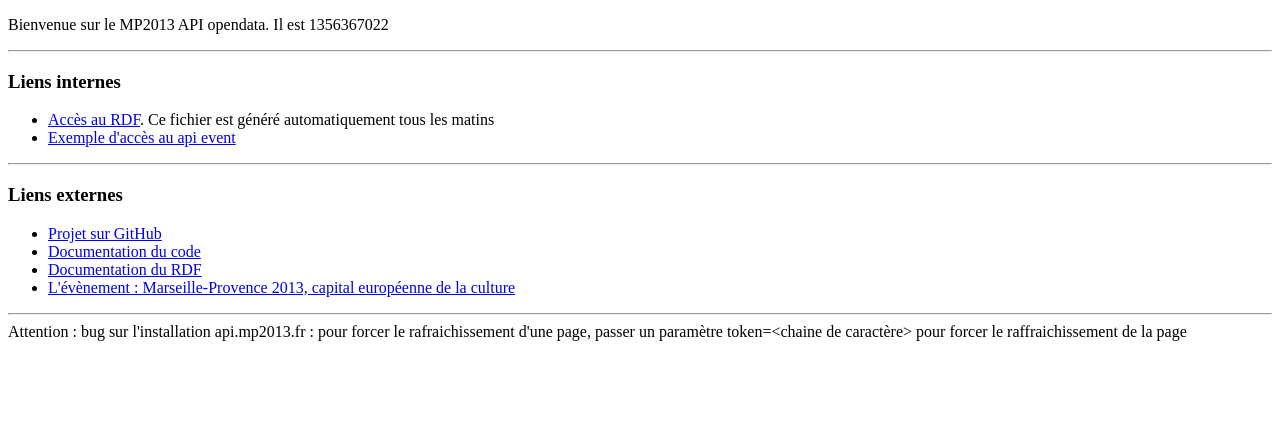
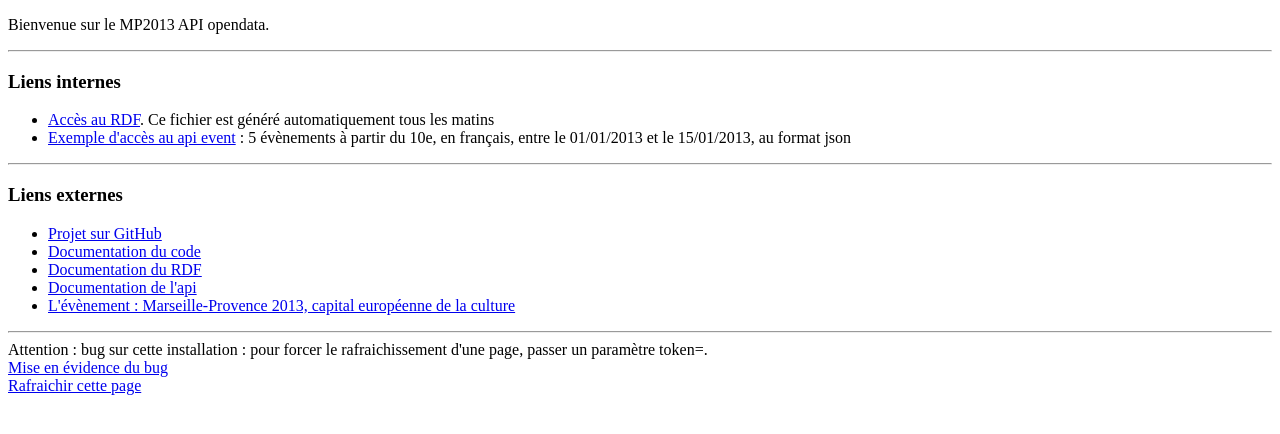
Before and after one commit to DozroK/mp2013, a PHP site: page /index.php in a window 1280 px wide. Shown: the top 434 px of the page. Run offline with PHP 8.4, Linux system fonts and the light colour scheme.

Commit message:
mise en évidence du bug et solution de contournement

```diff
--- a/views/index.php
+++ b/views/index.php
@@ -5,12 +5,12 @@
   <title>MP2013 API opendata - Accueil</title>
 </head>
 <body>
-<p>Bienvenue sur le MP2013 API opendata. Il est <?php echo time() ?></p>
+<p>Bienvenue sur le MP2013 API opendata.</p>
 <hr>
 <h3>Liens internes</h3>
 <ul>
-<li><a href = "rdf">Accès au RDF</a>. Ce fichier est généré automatiquement tous les matins</li>
-<li><a href = "events?from=2012-10-12&to=2013-09-09">Exemple d'accès au api event</a></li>
+<li><a href = "rdf?token=<?php echo rand() ?>">Accès au RDF</a>. Ce fichier est généré automatiquement tous les matins</li>
+<li><a href = "events?from=2013-01-01&to=2013-01-15&lang=fr&format=json&offset=10&limit=5&token=<?php echo rand() ?>">Exemple d'accès au api event</a> : 5 évènements à partir du 10e, en français, entre le 01/01/2013 et le 15/01/2013, au format json</li>
 </ul>
 <hr>
 <h3>Liens externes</h3>
@@ -18,12 +18,15 @@
 <li><a href = "https://github.com/DozroK/mp2013">Projet sur GitHub</a></li>
 <li><a href = "https://github.com/DozroK/mp2013#readme">Documentation du code</a></li>
 <li><a href = "https://github.com/DozroK/mp2013/wiki/RDF---DOM-Proposal">Documentation du RDF</a></li>
+<li><a href = "https://github.com/DozroK/mp2013/wiki/API-Events-Proposal">Documentation de l'api</a></li>
+
 <li><a href = "http://www.mp2013.fr/">L'évènement : Marseille-Provence 2013, capital européenne de la culture</a></li>
 </ul>
 <hr>
 
-Attention : bug sur l'installation api.mp2013.fr : pour forcer le rafraichissement d'une page, passer un paramètre token=&lt;chaine de caractère&gt; pour forcer le raffraichissement de la page
+Attention : bug sur cette installation : pour forcer le rafraichissement d'une page, passer un paramètre token=<chaine de caractère>.<br><a href = "http://api.mp2013.fr/refresh">Mise en évidence du bug</a>
 
-
+<br>
+<a href = "?token=<?php echo rand() ?>">Rafraichir cette page</a>
 </body>
 </html>
```
Also changed, not shown: controller.php (+10 -0 lines).
